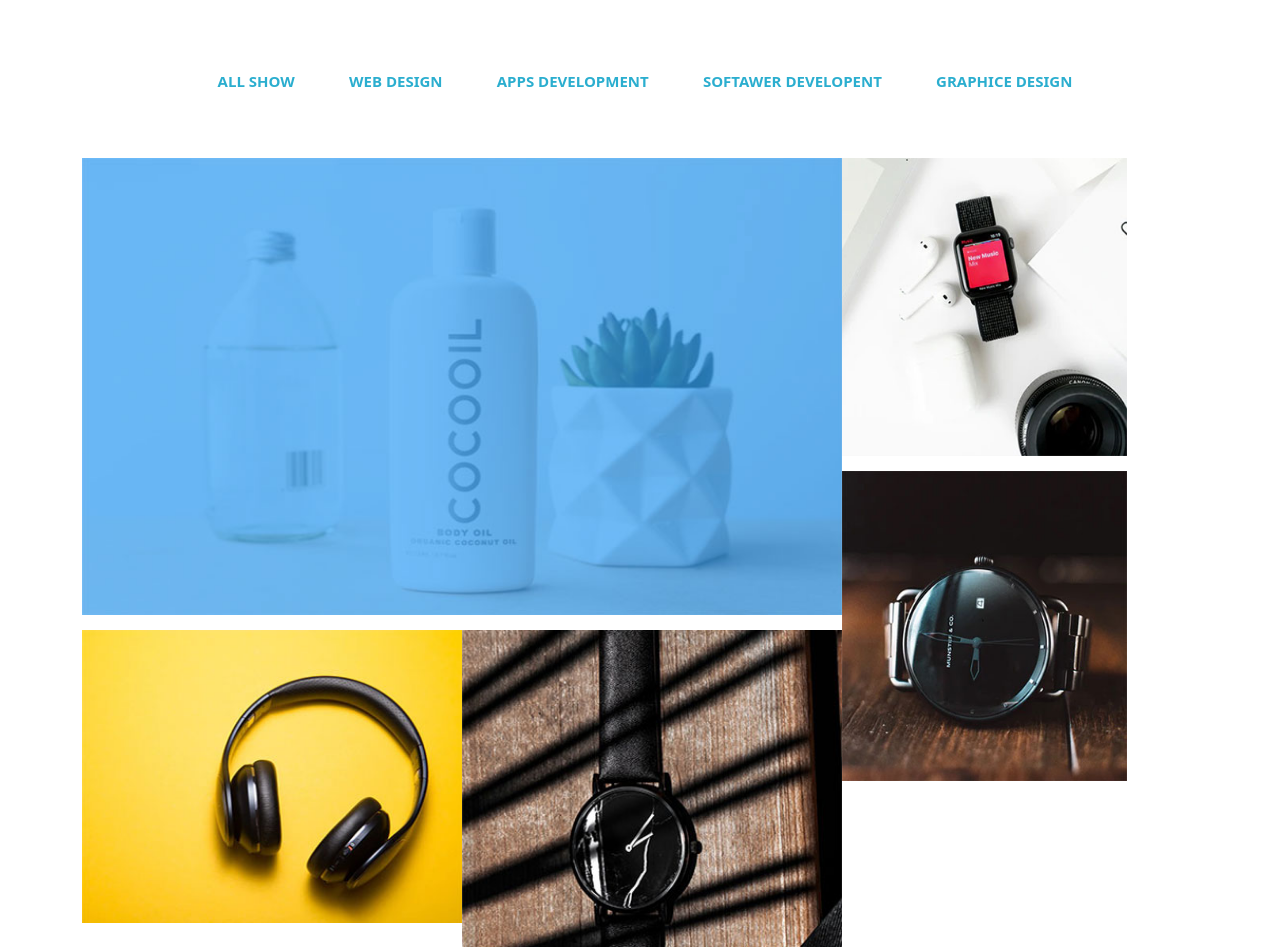
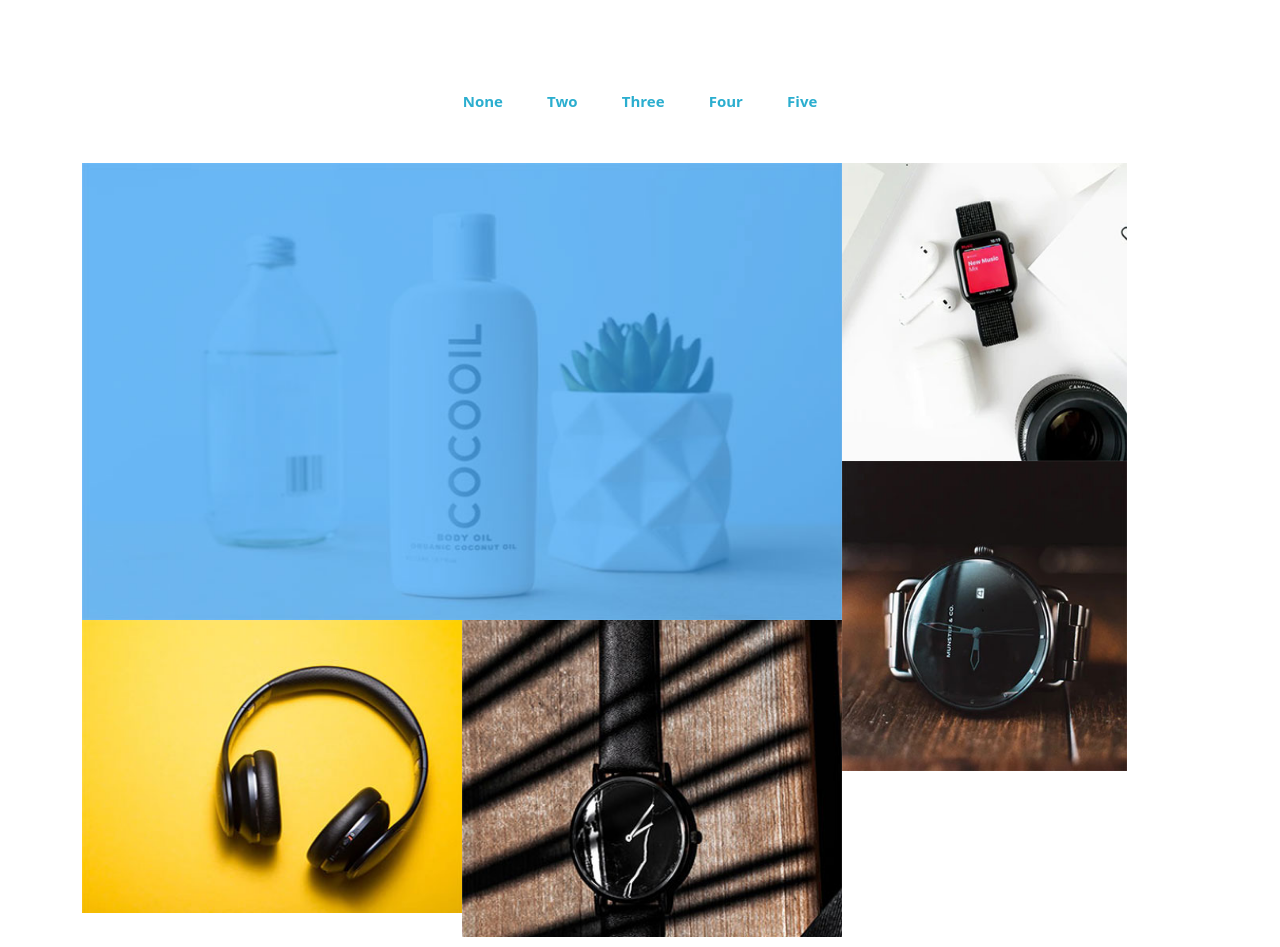
Before and after one commit to Mohammodjuwelislam/isotope-style, a plain HTML site: page index.html in a window 1280 px wide. Drawn offline with Linux system fonts and the light colour scheme.

Commit message:
second comment commit

```diff
--- a/assets/css/style.css
+++ b/assets/css/style.css
@@ -1,10 +1,10 @@
 /* isotope-section-start */
+
 .isotope-manu button {
-	border: none;
+	border: 0 ;
 	padding: 10px 20px;
 	font-size: 15px;
 	color: rgb(43, 174, 207);
-    margin-left: 10px;
     border-radius: 15px;
     background-color: transparent;
     font-weight: bold;
@@ -45,7 +45,6 @@
 }
 
 .isotope-single-item{
-    margin-top: 15px;
 }
 
 .isotope-single-item img {
--- a/index.html
+++ b/index.html
@@ -14,44 +14,42 @@
 </head>
 <body>
 
-    <section class="isotope-section pt-60 ">
+    <section class="isotope-section pt-60 clearfix">
         <div class="container">
             <div class="row">
                 <div class="col-xl-12">
-                    <div class="isotope-button pb-40 text-center">
-                        <div class="isotope-manu">
-                            <button data-filter="*">ALL SHOW</button>
-                            <button data-filter=".cat-1">WEB DESIGN</button>
-                            <button data-filter=".cat-2">APPS DEVELOPMENT</button>
-                            <button data-filter=".cat-3">SOFTAWER DEVELOPENT</button>
-                            <button data-filter=".cat-4">GRAPHICE DESIGN</button>
-                        </div>
+                    <div class="isotope-manu text-center pb-40 pt-20">
+                        <button data-filter="*">None</button>
+                        <button data-filter=".cat-1">Two</button>
+                        <button data-filter=".cat-2">Three</button>
+                        <button data-filter=".cat-3">Four</button>
+                        <button data-filter=".cat-4">Five</button>
                     </div>
                 </div>
             </div>
             <div class="row">
                 <div class="grid">
-                    <div class="col-xl-8 grid-item cat-1 cat-2 cat-3 cat-4">
+                    <div class="col-xl-8 grid-item    cat-4">
                         <div class="isotope-single-item">
                             <img src="assets/img/more-work-img-1.jpg" alt="">
                         </div>
                     </div>
-                    <div class="col-xl-3 grid-item cat-1 cat-3 cat-2 cat-4">
+                    <div class="col-xl-3 grid-item   cat-1">
                         <div class="isotope-single-item overly-parent">
                             <img src="assets/img/more-work-img-2.jpg" alt="" class="overly">
                         </div>
                     </div>
-                    <div class="col-xl-4 grid-item cat-1 cat-3 cat-2 cat-4">
+                    <div class="col-xl-4 grid-item   cat-4">
                         <div class="isotope-single-item">
                             <img src="assets/img/more-work-img-3.jpg" alt="">
                         </div>
                     </div>
-                    <div class="col-xl-4 grid-item cat-1 cat-3 cat-2 cat-4">
+                    <div class="col-xl-4 grid-item  cat-3   ">
                         <div class="isotope-single-item">
                             <img src="assets/img/more-work-img-4.jpg" alt="">
                         </div>
                     </div>
-                    <div class="col-xl-3 grid-item cat-1 cat-2 cat-3 cat-2">
+                    <div class="col-xl-3 grid-item   cat-2 ">
                         <div class="isotope-single-item">
                             <img src="assets/img/more-work-img-5.jpg" alt="">
                         </div>
```
